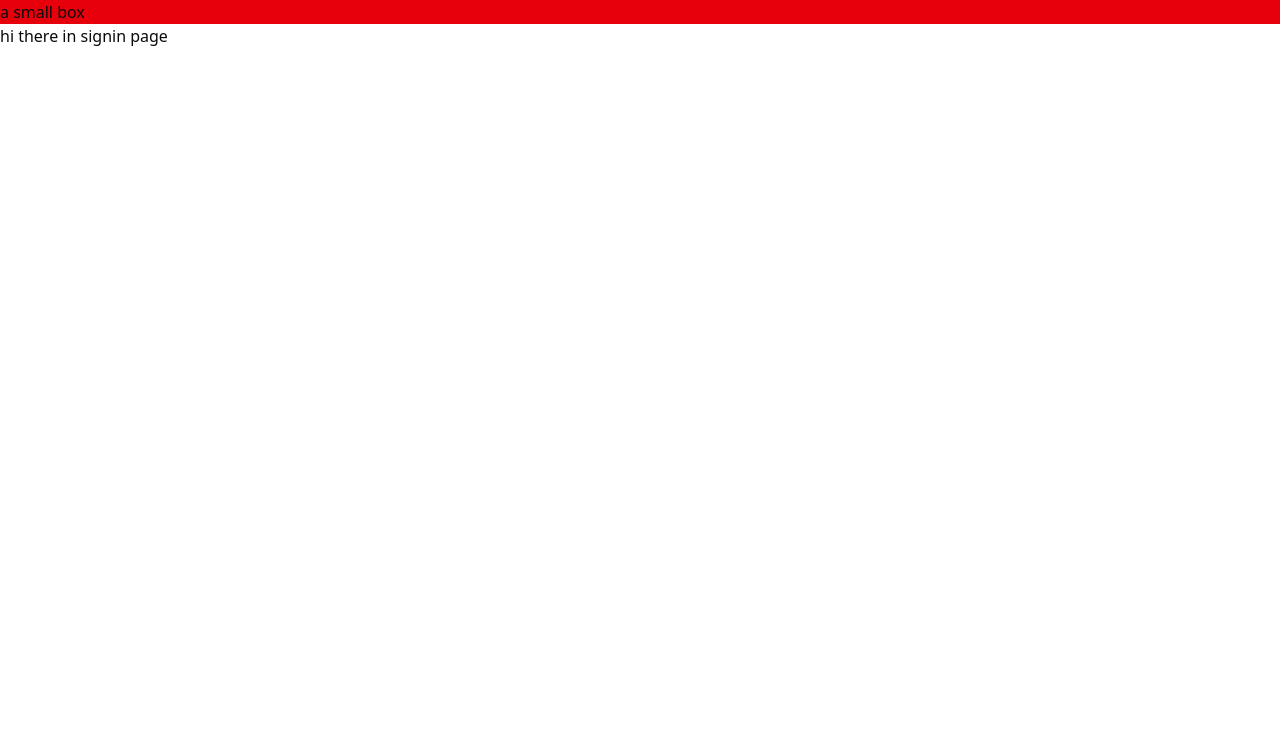
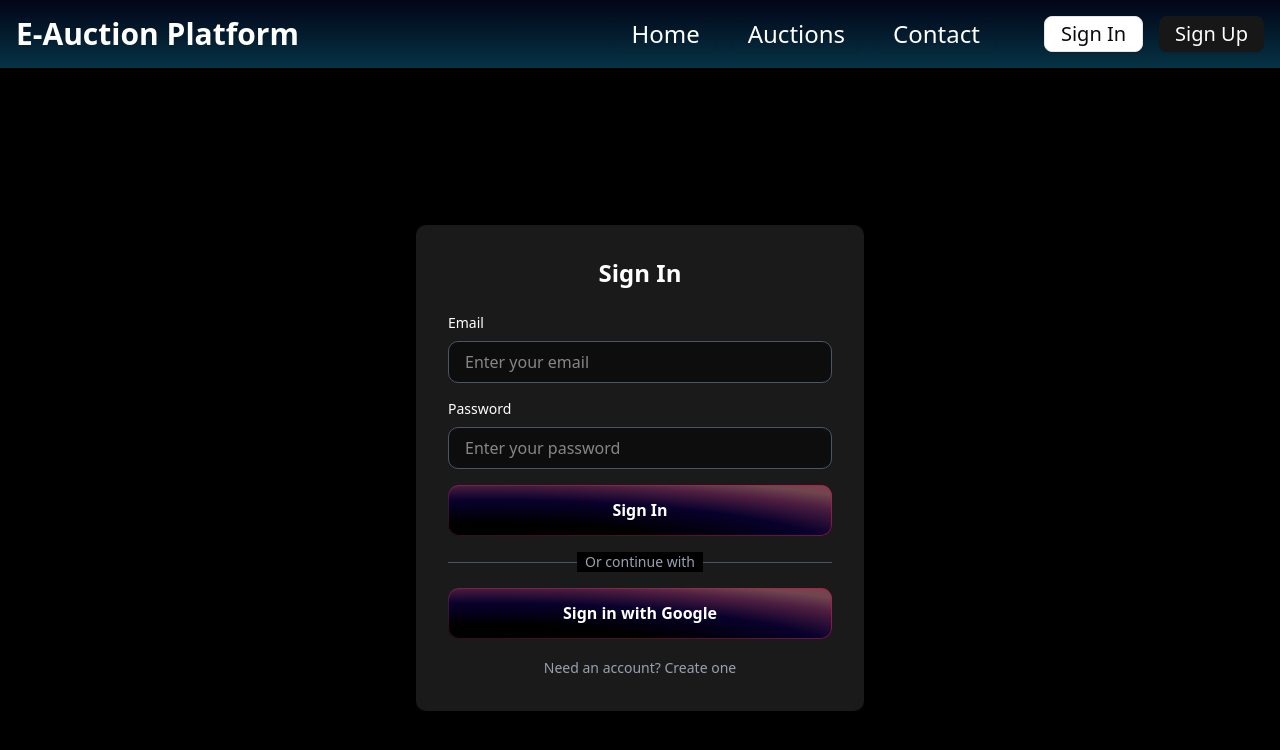
Before and after one commit to gulshank0/e-auction-platform, a Next.js app: page /signin in a window 1280 px wide. Shown: the top 750 px of the page. Built offline with nearby package versions, Linux system fonts and the light colour scheme; no server answers.

Commit message:
added two diff pages

```diff
--- a/app/knowMore/page.tsx
+++ b/app/knowMore/page.tsx
@@ -5,11 +5,11 @@ import Navvbar from "@/components/ui/navvbar";
 export default function Home() {
   return (
     <>
-      <div className="relative bottom-0">
-        <div className="bg-black">
+      <div className="relative">
+        <div className="bg-black min-h-screen">
           <Navvbar />
-          <div className="min-h-screen w-full">
-            <div className="absolute top-40 left-0 w-full">
+          <div className="container mx-auto px-4">
+            <div className="pt-24">
               <FeaturesSectionWithHoverEffects />
             </div>
           </div>
--- a/app/signin/page.tsx
+++ b/app/signin/page.tsx
@@ -1,14 +1,191 @@
-export default function Home() {
+"use client";
+import { useState } from 'react';
+import { useRouter } from 'next/navigation';
+import { motion } from 'framer-motion';
+import { auth, db } from '@/lib/firebase';
+import {
+  signInWithEmailAndPassword,
+  createUserWithEmailAndPassword,
+  GoogleAuthProvider,
+  signInWithPopup
+} from 'firebase/auth';
+import { doc, setDoc } from 'firebase/firestore';
+import { GradientButton } from "@/components/ui/gradient-button";
+import Navbar from "@/components/ui/navbar";
+
+export default function SignIn() {
+  const router = useRouter();
+  const [isNewUser, setIsNewUser] = useState(false);
+  const [loading, setLoading] = useState(false);
+  const [error, setError] = useState('');
+  const [formData, setFormData] = useState({
+    email: '',
+    password: '',
+    name: ''
+  });
+
+  const handleGoogleSignIn = async () => {
+    try {
+      setLoading(true);
+      const provider = new GoogleAuthProvider();
+      const result = await signInWithPopup(auth, provider);
+      const user = result.user;
+
+      // Create user document in Firestore
+      await setDoc(doc(db, 'users', user.uid), {
+        name: user.displayName,
+        email: user.email,
+        createdAt: new Date().toISOString()
+      });
+
+      router.push('/homePage');
+    } catch (error: any) {
+      setError(error.message);
+    } finally {
+      setLoading(false);
+    }
+  };
+
+  const handleSubmit = async (e: React.FormEvent) => {
+    e.preventDefault();
+    setLoading(true);
+    setError('');
+
+    try {
+      if (isNewUser) {
+        const result = await createUserWithEmailAndPassword(
+          auth,
+          formData.email,
+          formData.password
+        );
+        await setDoc(doc(db, 'users', result.user.uid), {
+          name: formData.name,
+          email: formData.email,
+          createdAt: new Date().toISOString()
+        });
+      } else {
+        await signInWithEmailAndPassword(auth, formData.email, formData.password);
+      }
+      router.push('/homePage');
+    } catch (error: any) {
+      setError(error.message);
+    } finally {
+      setLoading(false);
+    }
+  };
+
   return (
     <>
-      <div>
+      <Navbar />
+      <main className="min-h-screen bg-black flex items-center">
+        <div className="container mx-auto px-4 py-8">
+          <div className="max-w-md mx-auto">
+            <motion.div
+              initial={{ opacity: 0, y: 20 }}
+              animate={{ opacity: 1, y: 0 }}
+              className="bg-white/10 p-8 rounded-lg backdrop-blur-sm"
+            >
+              <h2 className="text-2xl font-bold text-white mb-6 text-center">
+                {isNewUser ? 'Create Account' : 'Sign In'}
+              </h2>
 
-<div>
-  <div className="bg-red-600"> a small box</div>
-   hi there in signin page
-        </div>
+              {error && (
+                <div className="bg-red-500/20 text-red-200 p-3 rounded-lg mb-4">
+                  {error}
+                </div>
+              )}
 
-      </div>
+              <form onSubmit={handleSubmit} className="space-y-4">
+                {isNewUser && (
+                  <div>
+                    <label className="block text-white text-sm font-medium mb-2">
+                      Name
+                    </label>
+                    <input
+                      type="text"
+                      required
+                      placeholder="Enter your name"
+                      className="w-full px-4 py-2 rounded-lg bg-black/50 border border-gray-600 text-white focus:outline-none focus:border-white"
+                      value={formData.name}
+                      onChange={(e) => setFormData({ ...formData, name: e.target.value })}
+                    />
+                  </div>
+                )}
+
+                <div>
+                  <label className="block text-white text-sm font-medium mb-2">
+                    Email
+                  </label>
+                  <input
+                    type="email"
+                    required
+                    title="Email Address"
+                    placeholder="Enter your email"
+                    className="w-full px-4 py-2 rounded-lg bg-black/50 border border-gray-600 text-white focus:outline-none focus:border-white"
+                    value={formData.email}
+                    onChange={(e) => setFormData({ ...formData, email: e.target.value })}
+                  />
+                </div>
+
+                <div>
+                  <label className="block text-white text-sm font-medium mb-2">
+                    Password
+                  </label>
+                  <input
+                    type="password"
+                    required
+                    minLength={6}
+                    title="Password"
+                    placeholder="Enter your password"
+                    className="w-full px-4 py-2 rounded-lg bg-black/50 border border-gray-600 text-white focus:outline-none focus:border-white"
+                    value={formData.password}
+                    onChange={(e) => setFormData({ ...formData, password: e.target.value })}
+                  />
+                </div>
+
+                <div className="space-y-4">
+                  <GradientButton
+                    type="submit"
+                    className="w-full"
+                    disabled={loading}
+                  >
+                    {loading ? 'Processing...' : isNewUser ? 'Create Account' : 'Sign In'}
+                  </GradientButton>
+
+                  <div className="relative">
+                    <div className="absolute inset-0 flex items-center">
+                      <div className="w-full border-t border-gray-600"></div>
+                    </div>
+                    <div className="relative flex justify-center text-sm">
+                      <span className="px-2 bg-black text-gray-400">Or continue with</span>
+                    </div>
+                  </div>
+
+                  <GradientButton
+                    type="button"
+                    onClick={handleGoogleSignIn}
+                    className="w-full"
+                    disabled={loading}
+                  >
+                    Sign in with Google
+                  </GradientButton>
+
+                  <button
+                    type="button"
+                    onClick={() => setIsNewUser(!isNewUser)}
+                    className="w-full text-gray-400 hover:text-white text-sm"
+                  >
+                    {isNewUser
+                      ? 'Already have an account? Sign in'
+                      : 'Need an account? Create one'}
+                  </button>
+                </div>
+              </form>
+                  </motion.div>
+                </div>
+              </div>
+            </main>
+
     </>
   );
 }
--- a/components/ui/navbar.tsx
+++ b/components/ui/navbar.tsx
@@ -19,29 +19,33 @@ export default function Navbar() {
           <div className="flex items-center space-x-4">
             <Button
               className=" bg-transparent text-2xl  hover:bg-transparent text-white cursor-pointer transition delay-150 duration-100 ease-in-out hover:-translate-y-1 hover:scale-110"
-              onClick={() => window.location.reload()}
+              onClick={() =>router.push("/") }
             >
               Home
             </Button>
             <Button
               className="text-white text-2xl bg-transparent hover:bg-transparent cursor-pointer transition delay-150 duration-100 ease-in-out hover:-translate-y-1 hover:scale-110 "
-              onClick={() => router.push("/signin")}
+              onClick={() => router.push("/homePage")}
             >
               Auctions
             </Button>
-            <Button className="text-white text-2xl bg-transparent hover:bg-transparent cursor-pointer transition delay-150 duration-100 ease-in-out hover:-translate-y-1 hover:scale-110 ">
+            <Button className="text-white text-2xl bg-transparent hover:bg-transparent cursor-pointer transition delay-150 duration-100 ease-in-out hover:-translate-y-1 hover:scale-110 "
+            onClick={()=>router.push("/contact")}
+            >
               Contact
             </Button>
             <div className="ml-8 space-x-4 ">
               <Button
                 variant="outline"
                 className="text-black-600 text-xl hover:cursor-pointer hover: cursor-pointer transition delay-150 duration-100 ease-in-out hover:-translate-y-1 hover:scale-110 "
+                onClick={()=>router.push("/signin")}
               >
                 Sign In
               </Button>
               <Button
                 variant="default"
                 className=" text-white text-xl hover:cursor-pointer hover: cursor-pointer transition delay-150 duration-100 ease-in-out hover:-translate-y-1 hover:scale-110"
+                onClick={()=>router.push("/signin")}
               >
                 Sign Up
               </Button>
--- /dev/null
+++ b/lib/firebase.ts
@@ -0,0 +1,17 @@
+import { initializeApp } from 'firebase/app';
+import { getAuth } from 'firebase/auth';
+import { getFirestore } from 'firebase/firestore';
+
+const firebaseConfig = {
+  // Add your Firebase config here
+  apiKey: process.env.NEXT_PUBLIC_FIREBASE_API_KEY,
+  authDomain: process.env.NEXT_PUBLIC_FIREBASE_AUTH_DOMAIN,
+  projectId: process.env.NEXT_PUBLIC_FIREBASE_PROJECT_ID,
+  storageBucket: process.env.NEXT_PUBLIC_FIREBASE_STORAGE_BUCKET,
+  messagingSenderId: process.env.NEXT_PUBLIC_FIREBASE_MESSAGING_SENDER_ID,
+  appId: process.env.NEXT_PUBLIC_FIREBASE_APP_ID
+};
+
+const app = initializeApp(firebaseConfig);
+export const auth = getAuth(app);
+export const db = getFirestore(app);
--- a/package.json
+++ b/package.json
@@ -16,10 +16,11 @@
     "class-variance-authority": "^0.7.1",
     "clsx": "^2.1.1",
     "embla-carousel-react": "^8.5.2",
+    "firebase": "^11.5.0",
     "framer-motion": "^12.5.0",
     "lucide-react": "^0.479.0",
     "motion": "^12.5.0",
-    "next": "15.2.1",
+    "next": "^15.2.4",
     "react": "^19.0.0",
     "react-dom": "^19.0.0",
     "tailwind-merge": "^3.0.2",
@@ -28,6 +29,7 @@
   "devDependencies": {
     "@eslint/eslintrc": "^3",
     "@tailwindcss/postcss": "^4",
+    "@types/firebase": "^2.4.32",
     "@types/node": "^20",
     "@types/react": "^19",
     "@types/react-dom": "^19",
```
Also changed, not shown: app/contact/page.tsx (added, +51 -0 lines), app/page.tsx (+7 -6 lines), components/ui/navvbar.tsx (+5 -2 lines), 2 other files (tests, documents, lock files or other folders).
